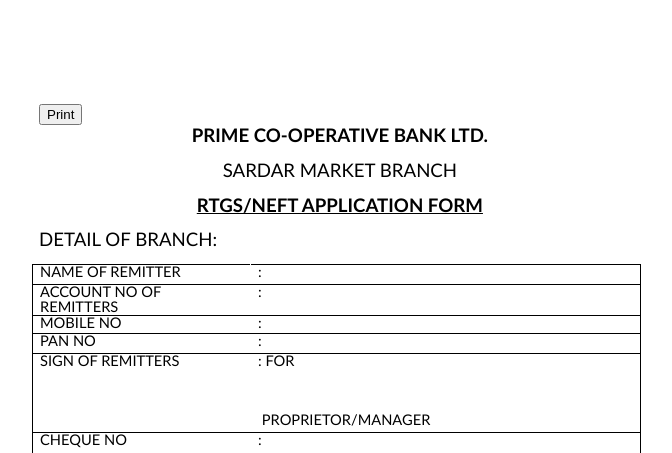
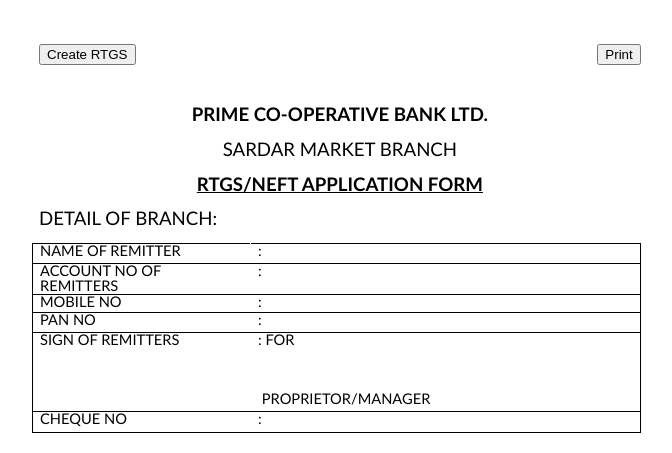
Before and after one commit to ronbaddi004/Sequoia, a Django app: template templates/SequoiaApp/rtgs_form.html in a window 1280 px wide. Shown: the top 453 px of the page, without its empty margins (65-737 px from the left). Run offline with Django 3.2, Linux system fonts and the light colour scheme; the template is opened without the code that fills it, so the values that code supplies are empty; some libraries are stand-ins or nearby versions; some web fonts are replaced.

Commit message:
Changed the position of print button and added a create rtgs button

```diff
--- a/templates/SequoiaApp/rtgs_form.html
+++ b/templates/SequoiaApp/rtgs_form.html
@@ -317,19 +317,25 @@
         function printpage() {
             //Get the print button and put it into a variable
             var printButton = document.getElementById("printpagebutton");
+            var createButton = document.getElementById("createbutton");
             //Set the print button visibility to 'hidden'
             printButton.style.visibility = 'hidden';
+            createButton.style.visibility = 'hidden';
             //Print the page content
             window.print()
             //Set the print button to 'visible' again
             //[Delete this line if you want it to stay hidden after printing]
             printButton.style.visibility = 'visible';
+            createButton.style.visibility = 'visible';
         }
     </script>
 </head>
 
 <body class="c20">
-    <input id="printpagebutton" type="button" value="Print" onclick="printpage()" />
+    <a href="{% url 'rtgs_create' %}">
+        <button style="margin-top:-10%" id="createbutton" type="submit">Create RTGS</button>
+    </a>
+    <input style="float: right; margin-top:-10%" id="printpagebutton" type="button" value="Print" onclick="printpage()" />
     <p class="c19">
         <span class="c7 c14 c16">PRIME CO-OPERATIVE BANK LTD.</span>
     </p>
```
